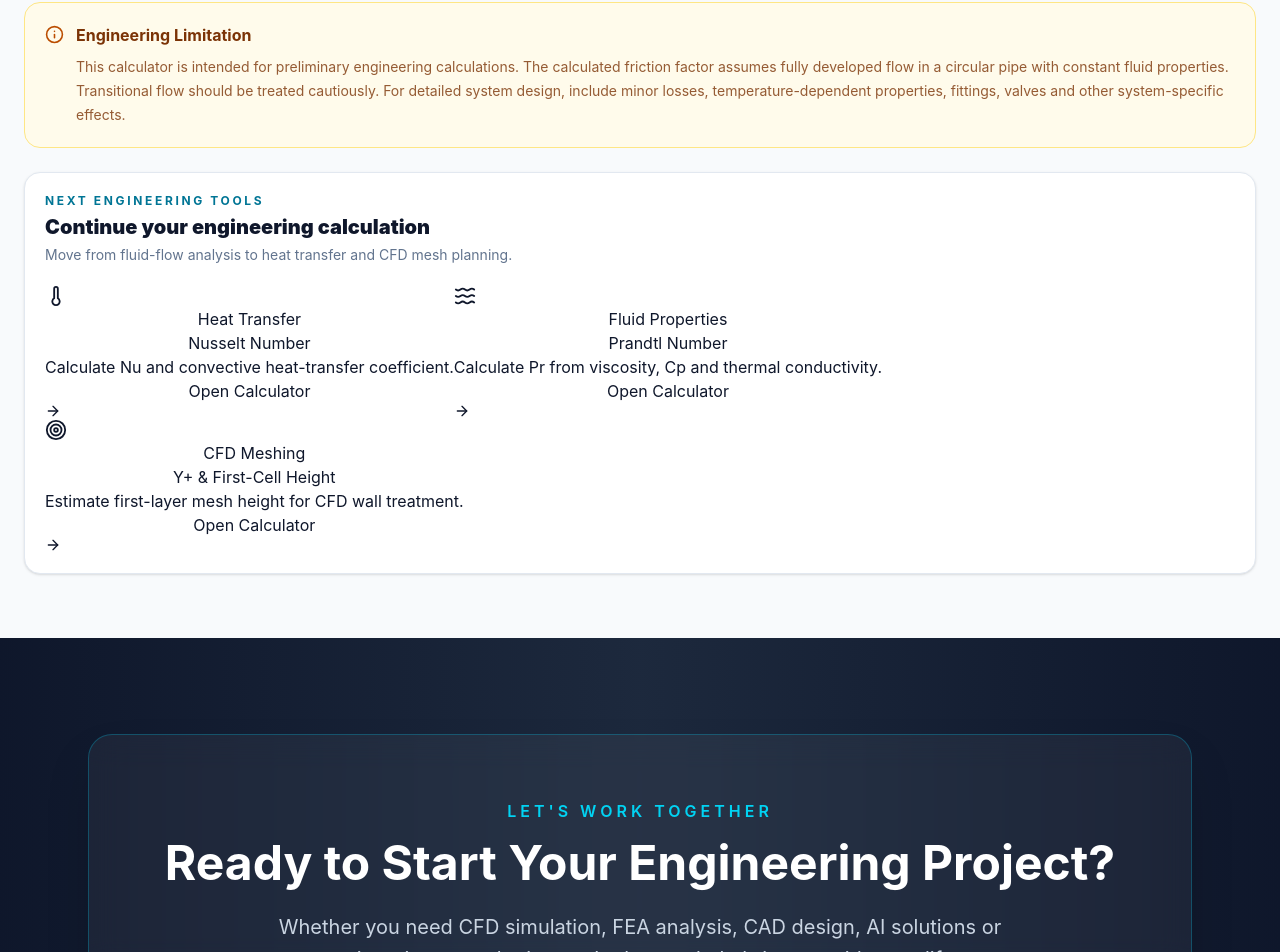
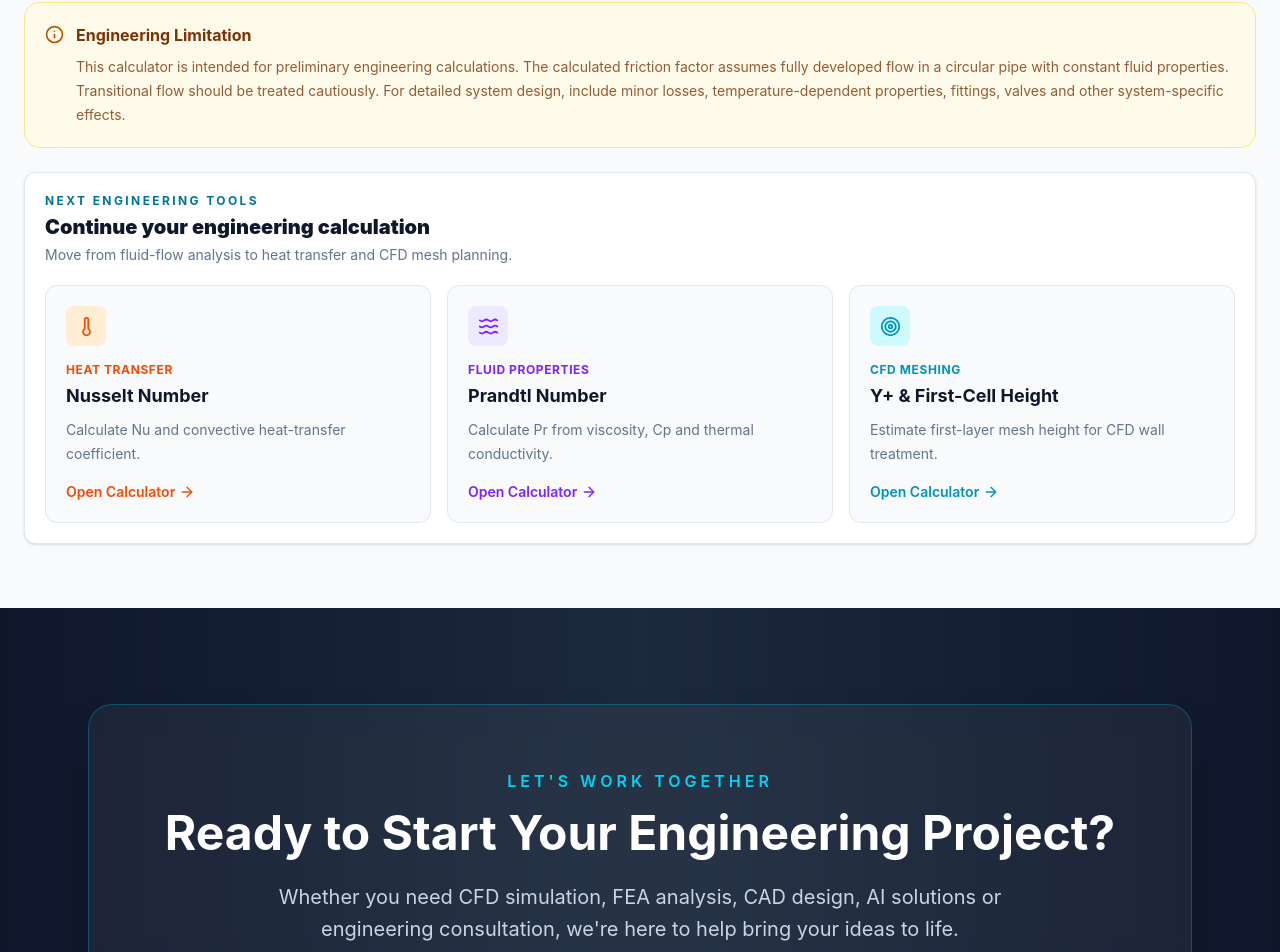
Before and after one commit to shivanand85/funda-global-solutions, a React (Vite) app: page /friction-factor-calculator in a window 1280 px wide. Shown: the part 2501-3453 px from the top of the page. Built offline with nearby package versions, Linux system fonts and the light colour scheme.

Commit message:
Refactor Next Engineering Tools section layout
Updated styling and layout for the Next Engineering Tools section, including button styles and text adjustments.

```diff
--- a/src/pages/FrictionFactorCalculator.jsx
+++ b/src/pages/FrictionFactorCalculator.jsx
@@ -1225,9 +1225,11 @@ Hydraulic Power: ${result.hydraulicPower} W
 
 
           {/* NEXT ENGINEERING TOOLS */}
-          <section className="mt-6 rounded-2xl border border-slate-200 bg-white p-5 shadow-sm">
+          {/* NEXT ENGINEERING TOOLS */}
+          <section className="mt-6 rounded-xl border border-slate-200 bg-white p-5 shadow-sm">
+
             <div className="mb-5">
-              <p className="text-xs font-bold uppercase tracking-[.22em] text-cyan-700">
+              <p className="text-xs font-bold uppercase tracking-[0.2em] text-cyan-700">
                 Next Engineering Tools
               </p>
 
@@ -1240,104 +1242,106 @@ Hydraulic Power: ${result.hydraulicPower} W
               </p>
             </div>
 
-            <div className="engineering-tools-grid">
+            <div className="grid grid-cols-1 gap-4 md:grid-cols-3">
 
-              {/* NUSSELT NUMBER */}
+              {/* Nusselt Number */}
               <button
                 type="button"
                 onClick={() => navigate("/nusselt-calculator")}
-                className="engineering-tool-card engineering-tool-orange group"
+                className="group rounded-xl border border-slate-200 bg-slate-50 p-5 text-left transition hover:-translate-y-1 hover:border-orange-300 hover:bg-orange-50 hover:shadow-sm"
               >
-                <div className="engineering-tool-icon">
-                  <Thermometer size={22} />
+                <div className="mb-4 flex h-10 w-10 items-center justify-center rounded-lg bg-orange-100 text-orange-600">
+                  <Thermometer size={21} />
                 </div>
 
-                <div className="engineering-tool-content">
-                  <p className="engineering-tool-category">
+                <p className="text-xs font-bold uppercase tracking-wider text-orange-600">
                   Heat Transfer
                 </p>
 
-                  <h3>Nusselt Number</h3>
+                <h3 className="mt-1 text-lg font-bold text-slate-900">
+                  Nusselt Number
+                </h3>
 
-                  <p>
+                <p className="mt-2 text-sm leading-6 text-slate-500">
                   Calculate Nu and convective heat-transfer coefficient.
                 </p>
 
-                  <span className="engineering-tool-link">
+                <div className="mt-4 flex items-center gap-1 text-sm font-semibold text-orange-600">
                   Open Calculator
                   <ArrowRight
                     size={16}
                     className="transition-transform group-hover:translate-x-1"
                   />
-                  </span>
                 </div>
               </button>
 
-              {/* PRANDTL NUMBER */}
+
+              {/* Prandtl Number */}
               <button
                 type="button"
                 onClick={() => navigate("/prandtl-calculator")}
-                className="engineering-tool-card engineering-tool-violet group"
+                className="group rounded-xl border border-slate-200 bg-slate-50 p-5 text-left transition hover:-translate-y-1 hover:border-violet-300 hover:bg-violet-50 hover:shadow-sm"
               >
-                <div className="engineering-tool-icon">
-                  <Waves size={22} />
+                <div className="mb-4 flex h-10 w-10 items-center justify-center rounded-lg bg-violet-100 text-violet-600">
+                  <Waves size={21} />
                 </div>
 
-                <div className="engineering-tool-content">
-                  <p className="engineering-tool-category">
+                <p className="text-xs font-bold uppercase tracking-wider text-violet-600">
                   Fluid Properties
                 </p>
 
-                  <h3>Prandtl Number</h3>
+                <h3 className="mt-1 text-lg font-bold text-slate-900">
+                  Prandtl Number
+                </h3>
 
-                  <p>
+                <p className="mt-2 text-sm leading-6 text-slate-500">
                   Calculate Pr from viscosity, Cp and thermal conductivity.
                 </p>
 
-                  <span className="engineering-tool-link">
+                <div className="mt-4 flex items-center gap-1 text-sm font-semibold text-violet-600">
                   Open Calculator
                   <ArrowRight
                     size={16}
                     className="transition-transform group-hover:translate-x-1"
                   />
-                  </span>
                 </div>
               </button>
 
-              {/* Y+ FIRST-CELL HEIGHT */}
+
+              {/* Y+ Calculator */}
               <button
                 type="button"
                 onClick={() => navigate("/yplus-calculator")}
-                className="engineering-tool-card engineering-tool-cyan group"
+                className="group rounded-xl border border-slate-200 bg-slate-50 p-5 text-left transition hover:-translate-y-1 hover:border-cyan-300 hover:bg-cyan-50 hover:shadow-sm"
               >
-                <div className="engineering-tool-icon">
-                  <Target size={22} />
+                <div className="mb-4 flex h-10 w-10 items-center justify-center rounded-lg bg-cyan-100 text-cyan-600">
+                  <Target size={21} />
                 </div>
 
-                <div className="engineering-tool-content">
-                  <p className="engineering-tool-category">
+                <p className="text-xs font-bold uppercase tracking-wider text-cyan-600">
                   CFD Meshing
                 </p>
 
-                  <h3>Y+ &amp; First-Cell Height</h3>
+                <h3 className="mt-1 text-lg font-bold text-slate-900">
+                  Y+ & First-Cell Height
+                </h3>
 
-                  <p>
+                <p className="mt-2 text-sm leading-6 text-slate-500">
                   Estimate first-layer mesh height for CFD wall treatment.
                 </p>
 
-                  <span className="engineering-tool-link">
+                <div className="mt-4 flex items-center gap-1 text-sm font-semibold text-cyan-600">
                   Open Calculator
                   <ArrowRight
                     size={16}
                     className="transition-transform group-hover:translate-x-1"
                   />
-                  </span>
                 </div>
               </button>
 
             </div>
+
           </section>
-
         </div>
       </main>
 
```
Lines whose indentation alone changed are shown as unchanged.
